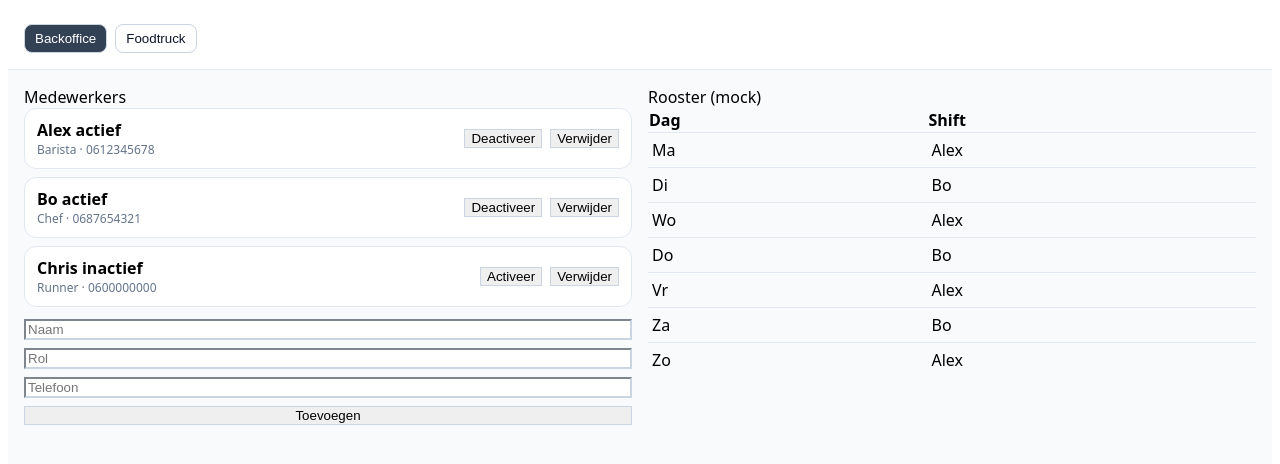
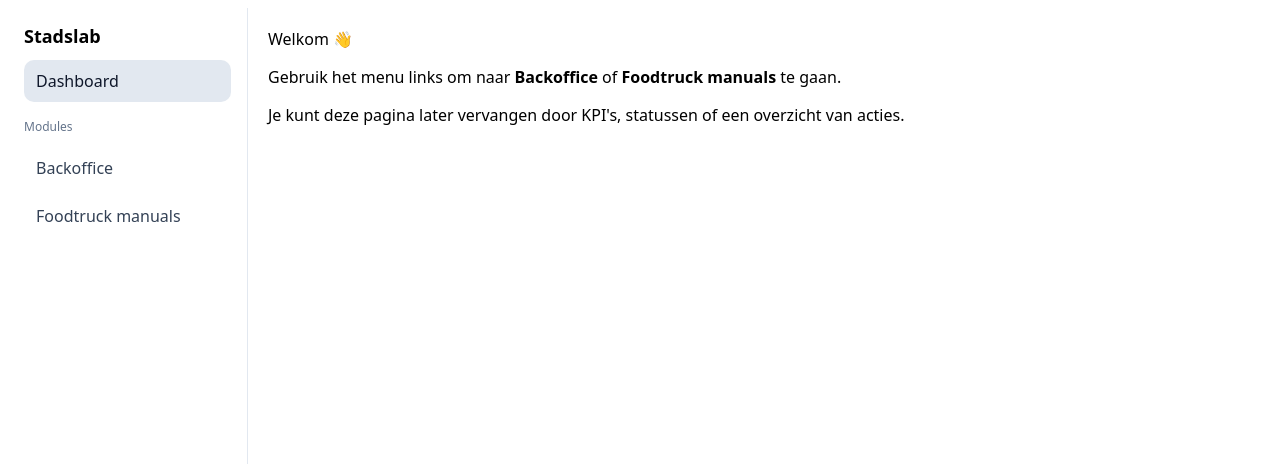
Before and after one commit to Bonswa2025/ASD, a React (Vite) app: page / in a window 1280 px wide. Shown: the top 464 px of the page. Built offline with nearby package versions, Linux system fonts and the light colour scheme.

Commit message:
Add files via upload

```diff
--- a/package.json
+++ b/package.json
@@ -10,7 +10,8 @@
   },
   "dependencies": {
     "react": "^18.2.0",
-    "react-dom": "^18.2.0"
+    "react-dom": "^18.2.0",
+    "react-router-dom": "^6.28.0"
   },
   "devDependencies": {
     "@vitejs/plugin-react": "^4.2.0",
--- /dev/null
+++ b/src/layout/MainLayout.jsx
@@ -0,0 +1,33 @@
+import React from 'react';
+import { NavLink, Outlet } from 'react-router-dom';
+
+const linkStyle = ({ isActive }) => ({
+  display: 'flex',
+  alignItems: 'center',
+  gap: '10px',
+  padding: '10px 12px',
+  borderRadius: '10px',
+  textDecoration: 'none',
+  color: isActive ? '#0f172a' : '#334155',
+  background: isActive ? '#e2e8f0' : 'transparent',
+  fontWeight: 500
+});
+
+export default function Layout(){
+  return (
+    <div style={{display:'grid', gridTemplateColumns:'240px 1fr', minHeight:'100vh', fontFamily:'ui-sans-serif, system-ui'}}>
+      <aside style={{borderRight:'1px solid #e2e8f0', background:'#fff', padding:'16px'}}>
+        <div style={{fontSize:18, fontWeight:700, marginBottom:12}}>Stadslab</div>
+        <nav style={{display:'grid', gap:6}}>
+          <NavLink style={linkStyle} to="/">Dashboard</NavLink>
+          <div style={{fontSize:12, color:'#64748b', margin:'10px 0 6px'}}>Modules</div>
+          <NavLink style={linkStyle} to="/backoffice">Backoffice</NavLink>
+          <NavLink style={linkStyle} to="/foodtruck">Foodtruck manuals</NavLink>
+        </nav>
+      </aside>
+      <main style={{padding:'20px'}}>
+        <Outlet />
+      </main>
+    </div>
+  )
+}
--- a/src/main.jsx
+++ b/src/main.jsx
@@ -1,5 +1,21 @@
 import React from 'react'
 import { createRoot } from 'react-dom/client'
-import App from './app'
+import { createBrowserRouter, RouterProvider } from 'react-router-dom'
+import Layout from '@/layout/MainLayout'
+import Dashboard from '@/modules/dashboard'
+import Backoffice from '@/modules/backoffice'
+import Foodtruck from '@/modules/foodtruck'
 
-createRoot(document.getElementById('root')).render(<App />)
+const router = createBrowserRouter([
+  {
+    path: '/',
+    element: <Layout />,
+    children: [
+      { index: true, element: <Dashboard /> },
+      { path: 'backoffice', element: <Backoffice /> },
+      { path: 'foodtruck', element: <Foodtruck /> },
+    ]
+  }
+])
+
+createRoot(document.getElementById('root')).render(<RouterProvider router={router} />)
--- /dev/null
+++ b/src/modules/dashboard.jsx
@@ -0,0 +1,16 @@
+import React from 'react';
+import { Card, CardHeader, CardTitle, CardContent } from '@/components/ui/card';
+
+export default function Dashboard(){
+  return (
+    <div style={{display:'grid', gap:16}}>
+      <Card>
+        <CardHeader><CardTitle>Welkom 👋</CardTitle></CardHeader>
+        <CardContent>
+          <p>Gebruik het menu links om naar <strong>Backoffice</strong> of <strong>Foodtruck manuals</strong> te gaan.</p>
+          <p>Je kunt deze pagina later vervangen door KPI's, statussen of een overzicht van acties.</p>
+        </CardContent>
+      </Card>
+    </div>
+  )
+}
```
Also changed, not shown: 1 other file (tests, documents, lock files or other folders).
